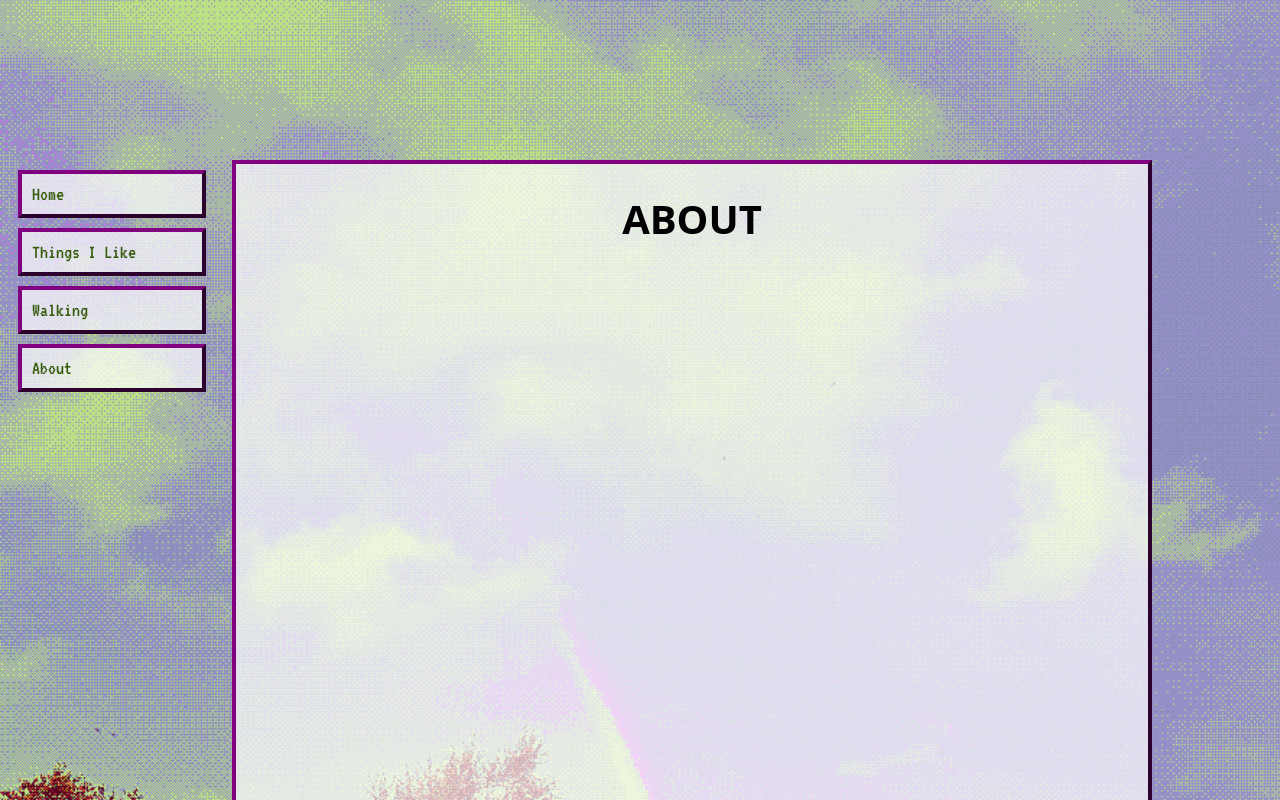
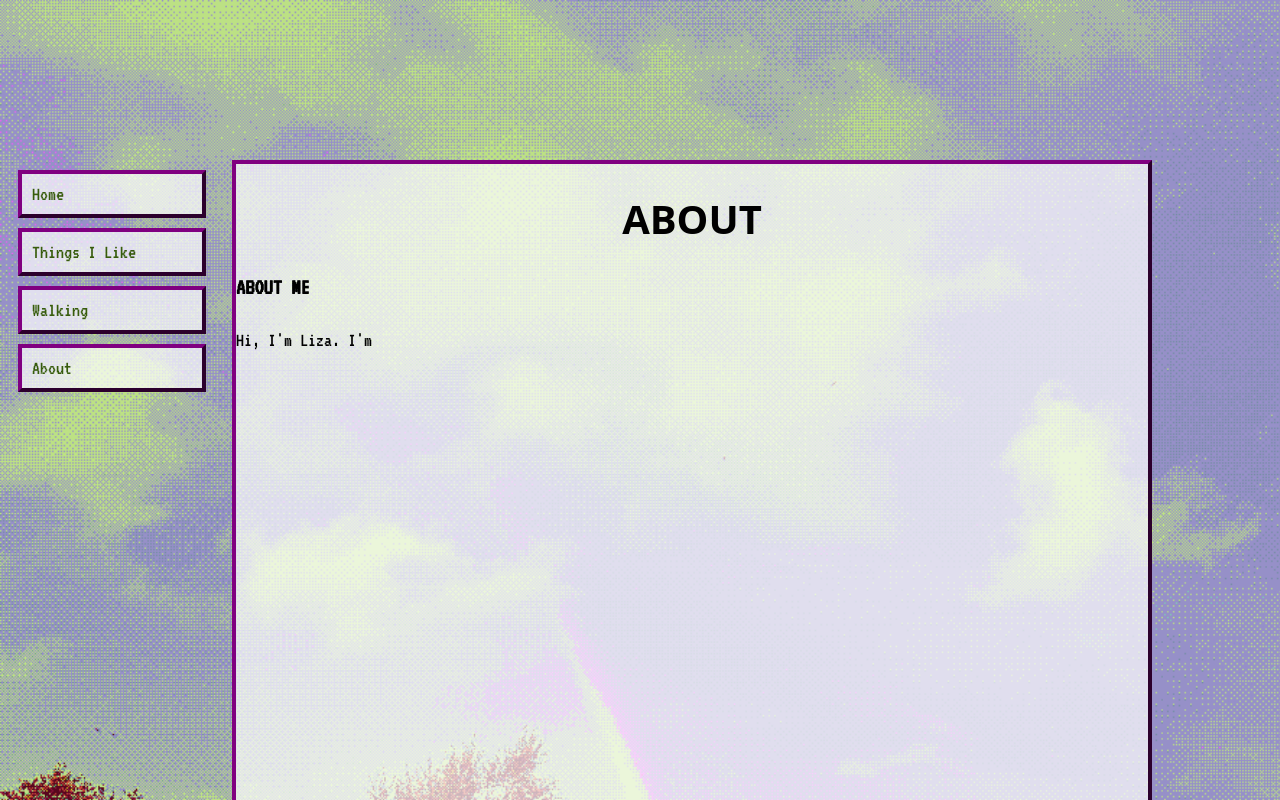
Before and after one commit to LizaCentipede/about, a plain HTML site: page index.html in a window 1280 px wide. Shown: the top 800 px of the page. Drawn offline with Linux system fonts and the light colour scheme; a web font is replaced by a local one.

Commit message:
jnrjkenc

```diff
--- a/index.html
+++ b/index.html
@@ -3,7 +3,7 @@
     <head>
     <meta charset="UTF-8">
     <title>
-     Things I Like
+     𓆉
     </title>
       <link rel="preconnect" href="https://fonts.googleapis.com">
     <link rel="preconnect" href="https://fonts.gstatic.com" crossorigin>
@@ -26,7 +26,9 @@
         right: 10%;
       }
 
-
+        .text{
+          background-color: transparent;
+        }
 
 #navba {
   list-style-type: none;
@@ -104,7 +106,14 @@
       <h1>
         ABOUT
       </h1>
-
+<div class="text">
+  <h4>
+    ABOUT ME
+  </h4>
+  <p>
+    Hi, I'm Liza. I'm
+  </p>
+      </div>
     </div>
 
   <ul id="navba">
```
